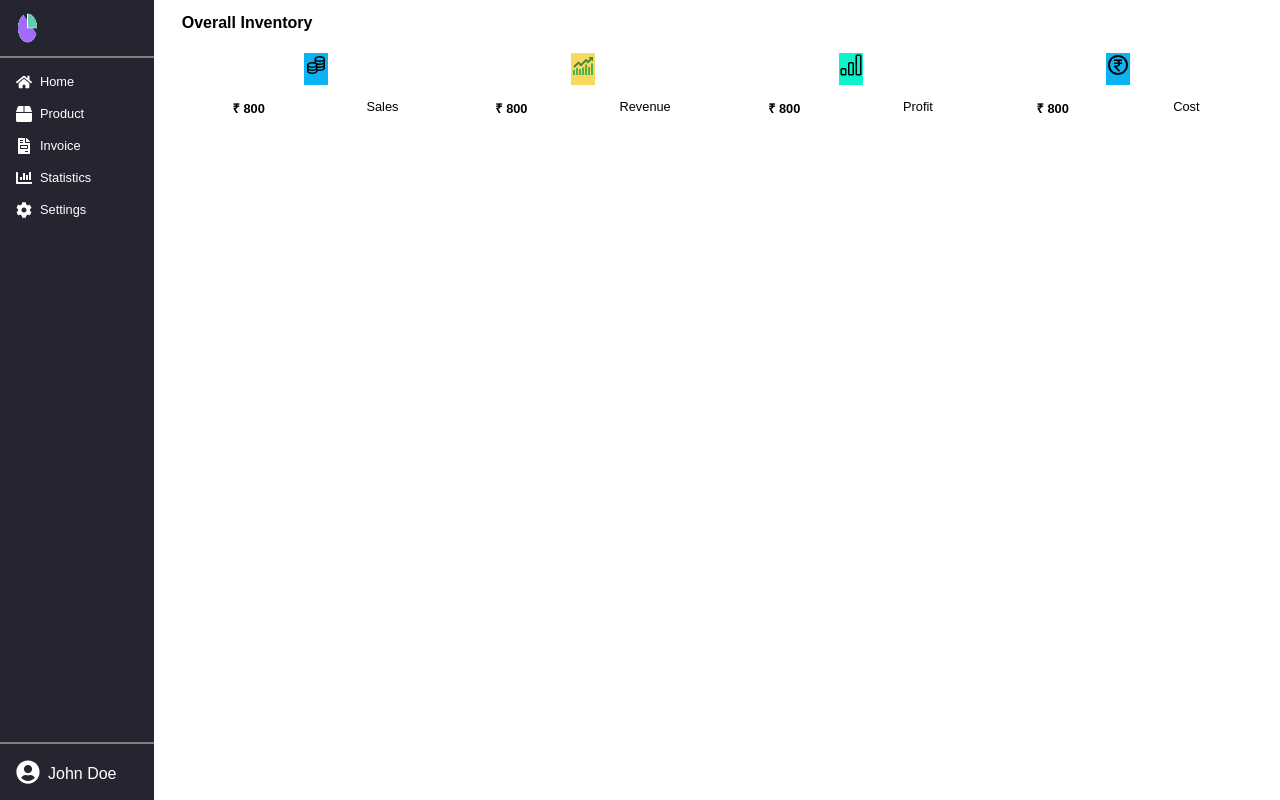
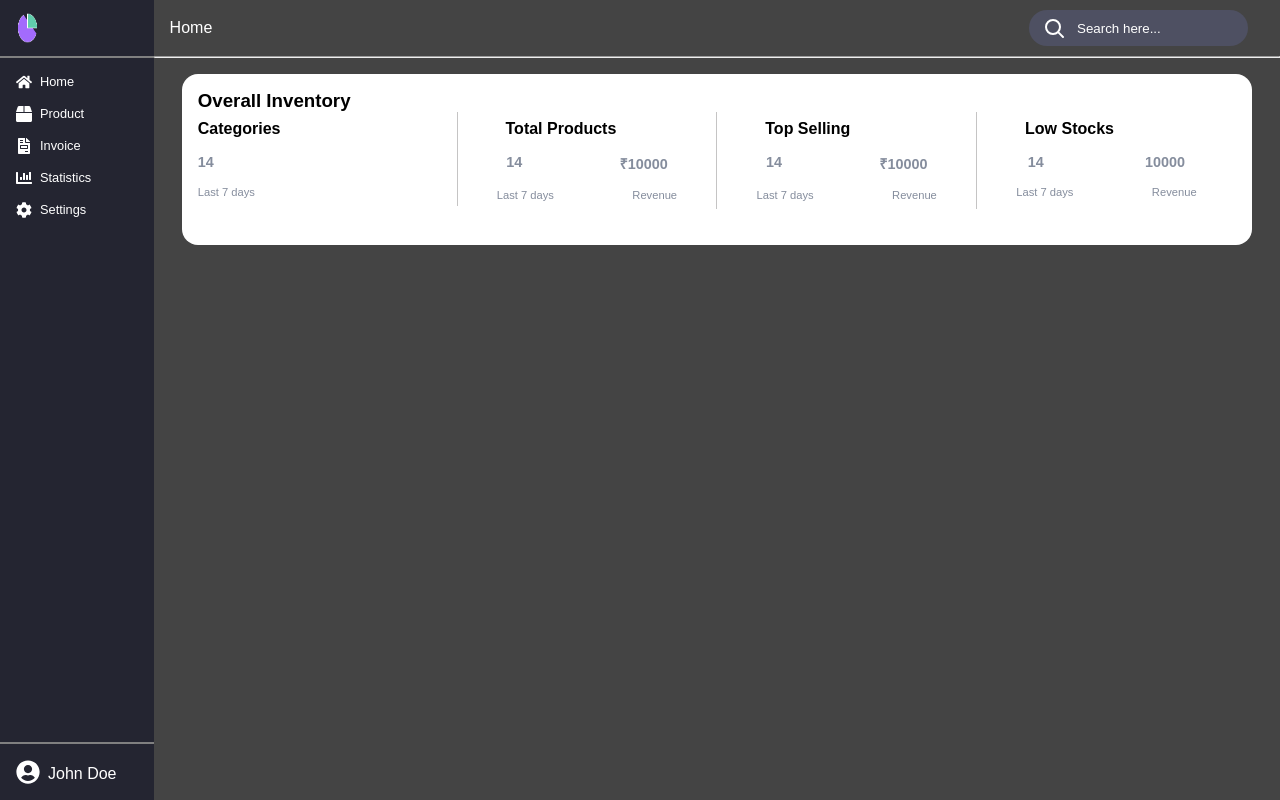
Before and after one commit to Sourav-Sharma-001/final-project, a React (Vite) app: page / in a window 1280 px wide. Built offline with nearby package versions, Linux system fonts and the light colour scheme.

Commit message:
created product-overall-inventory

```diff
--- a/src/Components/Dashboard/Dashboard.css
+++ b/src/Components/Dashboard/Dashboard.css
@@ -1,4 +1,5 @@
 .dashboard-container{
+  background-color: #424457;
   display: flex;
   width: 100vw;
   height: 100vh;
--- a/src/Components/Dashboard/Dashboard.jsx
+++ b/src/Components/Dashboard/Dashboard.jsx
@@ -1,17 +1,17 @@
-import React from 'react'
-import "./Dashboard.css"
-import Sidebar from './Sidebar/Sidebar'
-import OverallInventory from './Product/OverallInventory/OverallInventory'
+import React from "react";
+import "./Dashboard.css";
+import Sidebar from "./Sidebar/Sidebar";
+import Product from "./Product/Product";
 
 export default function Dashboard() {
   return (
-    <div className='dashboard-container'>
-      <div className='sidebar-container'>
-        <Sidebar/>
+    <div className="dashboard-container">
+      <div className="sidebar-container">
+        <Sidebar />
       </div>
-      <div className='pages-container'>
-        <OverallInventory/>
+      <div className="pages-container">
+        <Product />
       </div>
     </div>
-  )
+  );
 }
--- a/src/Components/Dashboard/Home/Home.css
+++ b/src/Components/Dashboard/Home/Home.css
@@ -1,5 +1,5 @@
 .home {
-  background-color: #444444;
+
   width: 100%;
   height: 100%;
 }
--- a/src/Components/Dashboard/Home/Home.jsx
+++ b/src/Components/Dashboard/Home/Home.jsx
@@ -1,12 +1,12 @@
 import React from "react";
 import "./Home.css";
-import Navbar from "./Navbar/Navbar";
 import SalesOverview from "./SalesOverview/SalesOverview";
 import PurchaseOverview from "./PurchaseOverview/PurchaseOverview";
 import PurchaseSummary from "./PurchaseSummary/PurchaseSummary";
 import InventorySummary from "./InventorySummary/InventorySummary";
 import TopProducts from "./TopProducts/TopProducts";
 import Chart from "./Chart/Chart";
+import Navbar from "../Navbar/Navbar";
 
 export default function Home() {
   return (
--- a/src/Components/Dashboard/Product/OverallInventory/OverallInventory.css
+++ b/src/Components/Dashboard/Product/OverallInventory/OverallInventory.css
@@ -1,49 +1,26 @@
 .overall-inventory {
   background-color: white;
   width: 100%;
-  height: 18%;
+  height: 20%;
   border-radius: 1rem;
-  display: flex;
-  justify-content: center;
-  align-items: center;
+  padding: 1rem;
 }
 
-.inventory-content-container {
-  width: 95%;
-  height: 80%;
-}
-
-.inventory-content-container h4 {
-  width: 100%;
-  height: 30%;
+#product-h3{
   margin: 0;
 }
 
-.inventory-block {
-  width: 100%;
-  height: 70%;
-  display: flex;
-  justify-content: space-around;
-  align-items: center;
+#product-h4{
+  margin: 0;
 }
 
-.quarter-container {
+.inventory-block{
   width: 25%;
-  height: 100%;
+  height: 70%;
+  padding: 0.5rem 0;
+  display: flex;
+  flex-direction: column;
+  gap: 1rem;
+  place-content: center;
+  border-right: 0.1rem solid rgb(197, 196, 196);
 }
-
-.quarter-container div {
-  height: 50%;
-}
-
-.inventory-icons {
-  place-self: center;
-  transform: scale(0.8);
-}
-
-.inventory-data {
-  display: flex;
-  justify-content: space-around;
-  align-items: center;
-  font-size: 0.8rem;
-}
--- a/src/Components/Dashboard/Product/OverallInventory/OverallInventory.jsx
+++ b/src/Components/Dashboard/Product/OverallInventory/OverallInventory.jsx
@@ -1,51 +1,113 @@
 import React from "react";
 import "./OverallInventory.css";
-import { LiaCoinsSolid } from "react-icons/lia";
-import { FcBullish } from "react-icons/fc";
-import { BsBarChart } from "react-icons/bs";
-import { RiMoneyRupeeCircleLine } from "react-icons/ri";
 
 export default function OverallInventory() {
   return (
     <div className="overall-inventory">
-      <div className="inventory-content-container">
-        <h4>Overall Inventory</h4>
+      <h3 id="product-h3">Overall Inventory</h3>
+      <div style={{ display: "flex" }}>
         <div className="inventory-block">
-          <div className="quarter-container">
-            <div className="inventory-icons" style={{ backgroundColor: "#0BB2F4" }}>
-              <LiaCoinsSolid size={30} />
+          <h4 id="product-h4">Categories</h4>
+          <div
+            style={{ fontSize: "0.9rem", fontWeight: "bold", color: "#858D9D" }}
+          >
+            14
+          </div>
+          <div style={{ fontSize: "0.7rem", color: "#858D9D" }}>
+            Last 7 days
+          </div>
+        </div>
+        <div className="inventory-block">
+          <h4 id="product-h4" style={{ marginLeft: "3rem" }}>
+            Total Products
+          </h4>
+          <div style={{ display: "flex", justifyContent: "space-around" }}>
+            <div
+              style={{
+                fontSize: "0.9rem",
+                fontWeight: "bold",
+                color: "#858D9D",
+              }}
+            >
+              14
             </div>
-            <div className="inventory-data">
-              <div style={{ fontWeight: "bold" }}>&#8377; 800</div>
-              <div>Sales</div>
+            <div
+              style={{
+                fontSize: "0.9rem",
+                fontWeight: "bold",
+                color: "#858D9D",
+              }}
+            >
+              &#8377;10000
             </div>
           </div>
-          <div className="quarter-container">
-            <div className="inventory-icons" style={{ backgroundColor: "#FAD85D" }}>
-              <FcBullish size={30} />
+          <div style={{ display: "flex", justifyContent: "space-around" }}>
+            <div style={{ fontSize: "0.7rem", color: "#858D9D" }}>
+              Last 7 days
             </div>
-            <div className="inventory-data">
-              <div style={{ fontWeight: "bold" }}>&#8377; 800</div>
-              <div>Revenue</div>
+            <div style={{ fontSize: "0.7rem", color: "#858D9D" }}>Revenue</div>
+          </div>
+        </div>
+        <div className="inventory-block">
+          <h4 id="product-h4" style={{ marginLeft: "3rem" }}>
+            Top Selling
+          </h4>
+          <div style={{ display: "flex", justifyContent: "space-around" }}>
+            <div
+              style={{
+                fontSize: "0.9rem",
+                fontWeight: "bold",
+                color: "#858D9D",
+              }}
+            >
+              14
+            </div>
+            <div
+              style={{
+                fontSize: "0.9rem",
+                fontWeight: "bold",
+                color: "#858D9D",
+              }}
+            >
+              &#8377;10000
             </div>
           </div>
-          <div className="quarter-container">
-            <div className="inventory-icons" style={{ backgroundColor: "#0BF4CB" }}>
-              <BsBarChart size={30} />
+          <div style={{ display: "flex", justifyContent: "space-around" }}>
+            <div style={{ fontSize: "0.7rem", color: "#858D9D" }}>
+              Last 7 days
             </div>
-            <div className="inventory-data">
-              <div style={{ fontWeight: "bold" }}>&#8377; 800</div>
-              <div>Profit</div>
+            <div style={{ fontSize: "0.7rem", color: "#858D9D" }}>Revenue</div>
+          </div>
+        </div>
+        <div className="inventory-block" style={{ border: "none" }}>
+          <h4 id="product-h4" style={{ marginLeft: "3rem" }}>
+            Low Stocks
+          </h4>
+          <div style={{ display: "flex", justifyContent: "space-around" }}>
+            <div
+              style={{
+                fontSize: "0.9rem",
+                fontWeight: "bold",
+                color: "#858D9D",
+              }}
+            >
+              14
+            </div>
+            <div
+              style={{
+                fontSize: "0.9rem",
+                fontWeight: "bold",
+                color: "#858D9D",
+              }}
+            >
+              10000
             </div>
           </div>
-          <div className="quarter-container">
-            <div className="inventory-icons" style={{ backgroundColor: "#0BB2F4" }}>
-              <RiMoneyRupeeCircleLine size={30} />
+          <div style={{ display: "flex", justifyContent: "space-around" }}>
+            <div style={{ fontSize: "0.7rem", color: "#858D9D" }}>
+              Last 7 days
             </div>
-            <div className="inventory-data">
-              <div style={{ fontWeight: "bold" }}>&#8377; 800</div>
-              <div>Cost</div>
-            </div>
+            <div style={{ fontSize: "0.7rem", color: "#858D9D" }}>Revenue</div>
           </div>
         </div>
       </div>
--- a/src/Components/Dashboard/Product/Product.jsx
+++ b/src/Components/Dashboard/Product/Product.jsx
@@ -1,15 +1,14 @@
 import React from "react";
-import Navbar from "../Navbar/Navbar";
 import "./Product.css";
 import OverallInventory from "./OverallInventory/OverallInventory";
+import Navbar from "../Navbar/Navbar";
 
 export default function Product() {
   return (
     <div className="product">
-      <Navbar />
+      <Navbar/>
       <div className="product-content-container">
         <OverallInventory />
-        <PurchaseOverview />
       </div>
     </div>
   );
```
Also changed, not shown: src/Components/Dashboard/Navbar/Navbar.css (renamed from src/Components/Dashboard/Home/Navbar/Navbar.css), src/Components/Dashboard/Navbar/Navbar.jsx (renamed from src/Components/Dashboard/Home/Navbar/Navbar.jsx).
